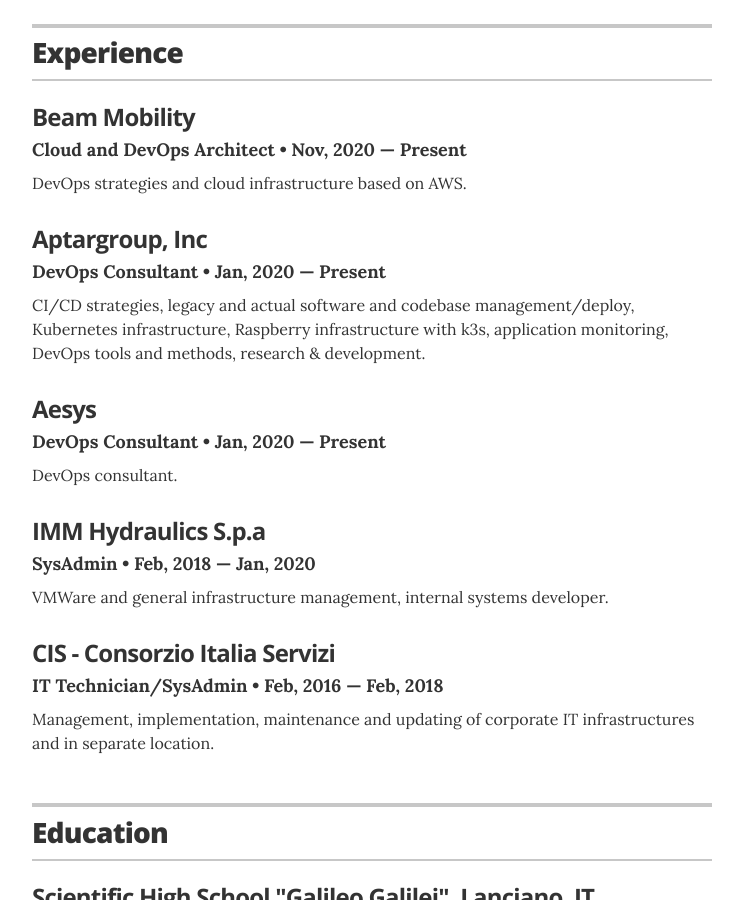
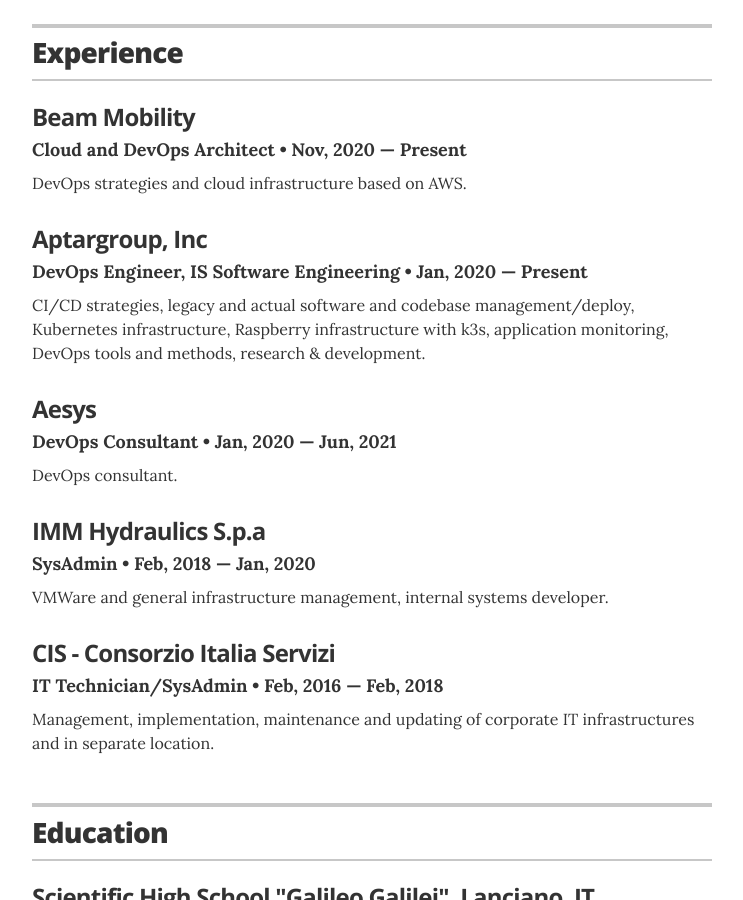
Before and after one commit to jglovier/resume-template, a Jekyll site: the page built from index.html, in a window 1280 px wide and 900 px high, scrolled down 820 px. Shown: the whole window, without its empty margins (268-1011 px from the left). Built offline with Jekyll 4.4.1, drawn with Linux system fonts in a browser that asks for light colours; a script that is not in the unit is left out.

Commit message:
Updated experience

```diff
--- a/_data/experience.yml
+++ b/_data/experience.yml
@@ -6,13 +6,13 @@
   summary: DevOps strategies and cloud infrastructure based on AWS.
 # DevOps
 - company: Aptargroup, Inc
-  position: DevOps Consultant
+  position: DevOps Engineer, IS Software Engineering
   duration: Jan, 2020 &mdash; Present
   summary: CI/CD strategies, legacy and actual software and codebase management/deploy, Kubernetes infrastructure, Raspberry infrastructure with k3s, application monitoring, DevOps tools and methods, research & development.
 # DevOps
 - company: Aesys
   position: DevOps Consultant
-  duration: Jan, 2020 &mdash; Present
+  duration: Jan, 2020 &mdash; Jun, 2021
   summary: DevOps consultant.
 # SysAdmin
 - company: IMM Hydraulics S.p.a
```
